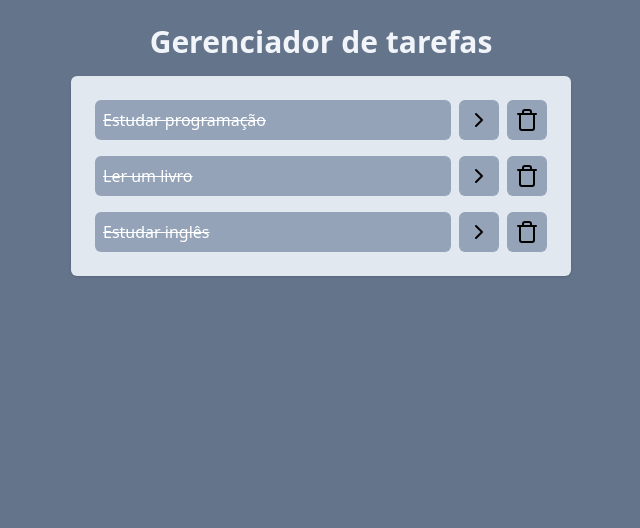
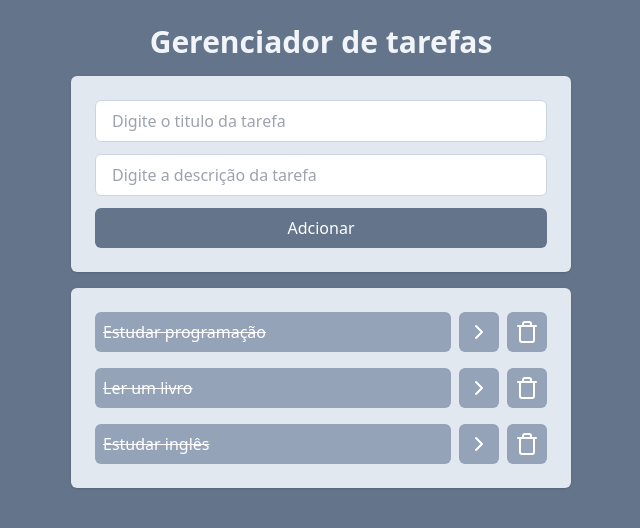
Before and after one commit to qustavoleite/task-manager, a React (Vite) app: page / in a window 1280 px wide. Shown: the top 528 px of the page, without its empty margins (319-959 px from the left). Built offline with nearby package versions, Linux system fonts and the light colour scheme.

Commit message:
feat: implement function for add tasks

```diff
--- a/package.json
+++ b/package.json
@@ -12,7 +12,8 @@
   "dependencies": {
     "lucide-react": "^0.435.0",
     "react": "^18.3.1",
-    "react-dom": "^18.3.1"
+    "react-dom": "^18.3.1",
+    "uuid": "^10.0.0"
   },
   "devDependencies": {
     "@eslint/js": "^9.17.0",
--- a/src/App.jsx
+++ b/src/App.jsx
@@ -1,6 +1,7 @@
 import { useState } from 'react'
 import { Tasks } from './components/Tasks'
 import { AddTask } from './components/AddTask'
+import { V4 } from 'uuid'
 
 export function App() {
   const [tasks, setTasks] = useState([
@@ -41,13 +42,24 @@
     setTasks(newTasks)
   }
 
+  function onAddTaskSubmit(title, description) {
+    const newTasks = {
+      id: V4(),
+      title: title,
+      description: description,
+      isCompleted: false
+    }
+
+    setTasks([...tasks, newTasks])
+  }
+
   return (
     <div className='w-screen h-screen bg-slate-500 flex justify-center p-6'>
-      <div className='w-[500px] '>
+      <div className='w-[500px] space-y-4'>
         <h1 className='text-slate-100 text-3xl font-bold text-center'>
           Gerenciador de tarefas
         </h1>
-        {/* <AddTask /> */}
+        <AddTask onAddTaskSubmit={onAddTaskSubmit}/>
         <Tasks
           tasks={tasks}
           onTaskClick={onTaskClick}
--- a/src/components/AddTask.jsx
+++ b/src/components/AddTask.jsx
@@ -1,5 +1,38 @@
-export function AddTask(){
-    return(
-        <h1>add task</h1>
-    )
+import { useState } from 'react'
+
+export function AddTask({ onAddTaskSubmit }) {
+  const [title, setTitle] = useState('')
+  const [description, setDescription] = useState('')
+
+  return (
+    <div className="'space-y-4 mt-4 p-6 bg-slate-200 rounded-md shadow flex flex-col gap-3">
+      <input
+        type='text'
+        placeholder='Digite o titulo da tarefa'
+        className='border  border-slate-300 outline-slate-400 px-4 py-2 rounded-md'
+        value={title}
+        onChange={(event) => setTitle(event.target.value)}
+      />
+      <input
+        type='text'
+        placeholder='Digite a descrição da tarefa'
+        className='border border-slate-300 outline-slate-400 px-4 py-2 rounded-md'
+        value={description}
+        onChange={(event) => setDescription(event.target.value)}
+      />
+      <button
+        onClick={() => {
+        if(!title.trim() || !description.trim()){
+            return alert('Preencha o titulo e a descrição da tarefa.')
+        }
+          onAddTaskSubmit(title, description)
+          setTitle('')
+          setDescription('')
+        }}
+        className='bg-slate-500 text-white px-4 py-2 rounded-md font-medium'
+      >
+        Adcionar
+      </button>
+    </div>
+  )
 }
--- a/src/components/Tasks.jsx
+++ b/src/components/Tasks.jsx
@@ -1,26 +1,26 @@
 import { ChevronRightIcon, Trash } from 'lucide-react'
 
-export function Tasks(props) {
+export function Tasks({ tasks, onTaskClick, onDeleteClick }) {
   return (
-    <ul className='space-y-4 mt-4 p-6 bg-slate-200 rounded-md shadow'>
-      {props.tasks.map((task) => (
+    <ul className='space-y-4 p-6 bg-slate-200 rounded-md shadow'>
+      {tasks.map((task) => (
         <li key={task.id} className='flex gap-2'>
           <button
-            onClick={() => props.onTaskClick(task.id)}
+            onClick={() => onTaskClick(task.id)}
             className={`bg-slate-400 w-full text-white p-2 rounded-md text-left ${
-              task.isCompleted && 'line-through'
+              task.isCompleted && "line-through"
             }`}
           >
             {task.title}
           </button>
 
-          <button className='bg-slate-400 p-2 rounded-md'>
+          <button className='bg-slate-400 p-2 rounded-md text-white'>
             <ChevronRightIcon />
           </button>
 
           <button
-            className='bg-slate-400 p-2 rounded-md'
-            onClick={() => props.onDeleteClick(task.id)}
+            className='bg-slate-400 p-2 rounded-md text-white'
+            onClick={() => onDeleteClick(task.id)}
           >
             <Trash />
           </button>
```
Also changed, not shown: 1 other file (tests, documents, lock files or other folders).
